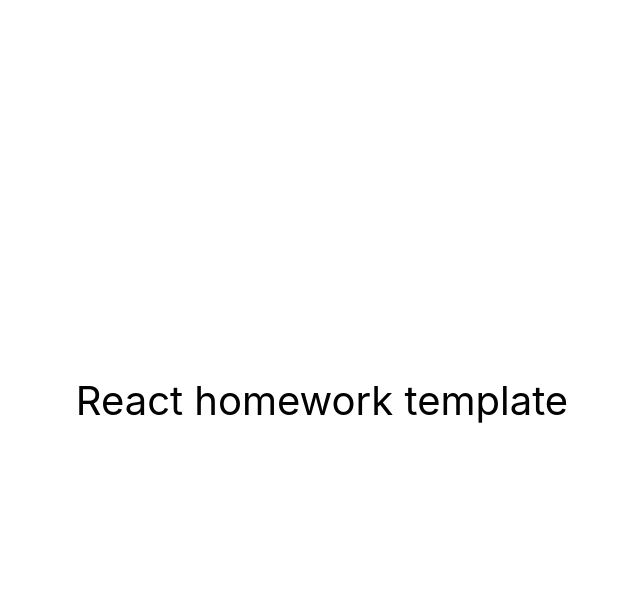
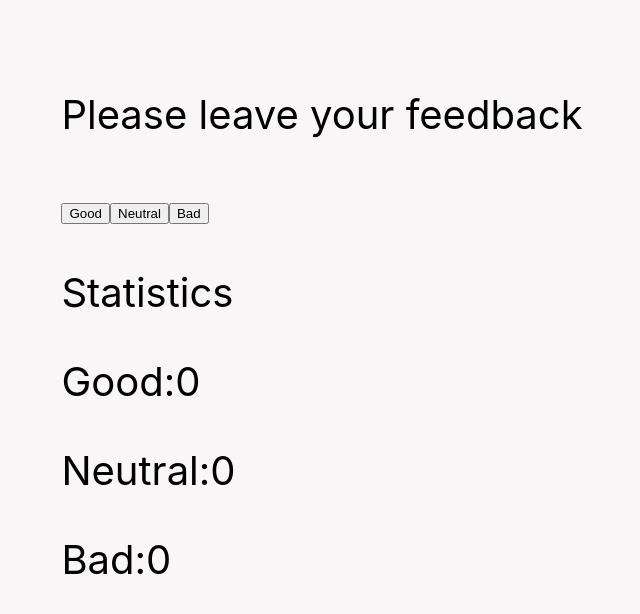
Before and after one commit to Ronskyi-O/goit-react-hw-02-feedback, a React (Create React App) app: page / in a window 1280 px wide. Shown: the top 614 px of the page, without its empty margins (318-958 px from the left). Built offline with nearby package versions, Linux system fonts and the light colour scheme.

Commit message:
Step 1 - done

```diff
--- a/package.json
+++ b/package.json
@@ -4,9 +4,12 @@
   "private": true,
   "homepage": "https://Ronskyi-O.github.io/goit-react-hw-02-feedback/",
   "dependencies": {
+    "@emotion/react": "^11.10.5",
+    "@emotion/styled": "^11.10.5",
     "@testing-library/jest-dom": "^5.16.3",
     "@testing-library/react": "^12.1.4",
     "@testing-library/user-event": "^13.5.0",
+    "prop-types": "^15.8.1",
     "react": "^18.1.0",
     "react-dom": "^18.1.0",
     "react-scripts": "5.0.1",
--- a/src/components/App.jsx
+++ /dev/null
@@ -1,16 +0,0 @@
-export const App = () => {
-  return (
-    <div
-      style={{
-        height: '100vh',
-        display: 'flex',
-        justifyContent: 'center',
-        alignItems: 'center',
-        fontSize: 40,
-        color: '#010101'
-      }}
-    >
-      React homework template
-    </div>
-  );
-};
--- /dev/null
+++ b/src/components/App/App.jsx
@@ -0,0 +1,10 @@
+import { Container } from "./App.styled";
+import { Feedbacks } from "../Feedbacks/Feedbacks"
+
+export const App = () => {
+  return (
+    <Container>
+      <Feedbacks />
+    </Container>
+  );
+};
--- /dev/null
+++ b/src/components/App/App.styled.jsx
@@ -0,0 +1,13 @@
+import styled from '@emotion/styled'
+
+export const Container = styled.div`
+    display: flex;
+    flex-direction: column;
+    justify-content: center;
+    align-items: center;
+    padding-top: 50px;
+    padding-bottom: 50px;
+    font-size: 40px;
+    color: #010101;
+    background-color: rgba(237, 233, 233, 0.4);
+`;
--- /dev/null
+++ b/src/components/Feedbacks/Feedbacks.jsx
@@ -0,0 +1,46 @@
+import React, { Component } from "react";
+
+export class Feedbacks extends Component {
+    state = {
+        good: 0,
+        neutral: 0,
+        bad: 0
+    }
+
+    onClickIncrementGoodFeedback = () => {
+        this.setState(prevState => ({
+            good: prevState.good + 1,
+        }));
+    }
+
+    onClickIncrementNeutralFeedback = () => {
+        this.setState(prevState => ({
+            neutral: prevState.neutral + 1,
+        }));
+    }
+
+    onClickIncrementBadFeedback = () => {
+        this.setState(prevState => ({
+            bad: prevState.bad + 1,
+        }));
+    }
+
+    render() {
+        return (
+            <div>
+                <p>Please leave your feedback</p>
+                <div>
+                    <button type='button' onClick={this.onClickIncrementGoodFeedback}>Good</button>
+                    <button type='button' onClick={this.onClickIncrementNeutralFeedback}>Neutral</button>
+                    <button type='button' onClick={this.onClickIncrementBadFeedback}>Bad</button>
+                </div>
+                <p>Statistics</p>
+                <div>
+                    <p>Good:{this.state.good}</p>
+                    <p>Neutral:{this.state.neutral}</p>
+                    <p>Bad:{this.state.bad}</p>
+                </div>
+            </div>
+        )
+    }
+}
--- a/src/index.js
+++ b/src/index.js
@@ -1,6 +1,6 @@
 import React from 'react';
 import ReactDOM from 'react-dom/client';
-import { App } from 'components/App';
+import { App } from 'components/App/App';
 import './index.css';
 
 ReactDOM.createRoot(document.getElementById('root')).render(
```
Also changed, not shown: src/components/Feedbacks/Feedbacks.styled.jsx (added), 1 other file (tests, documents, lock files or other folders).
